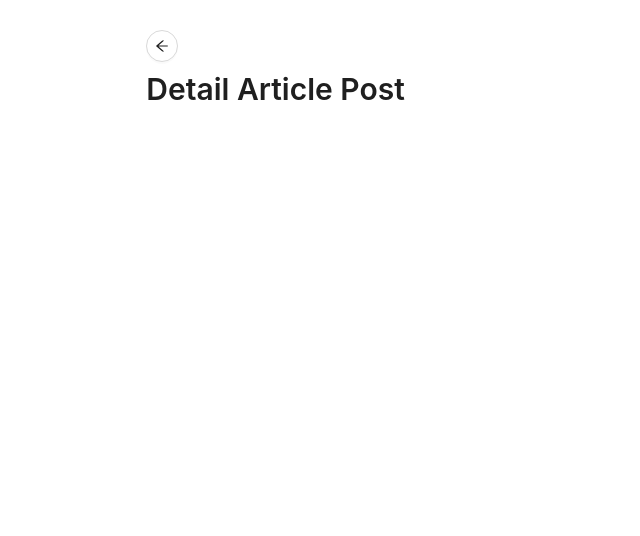
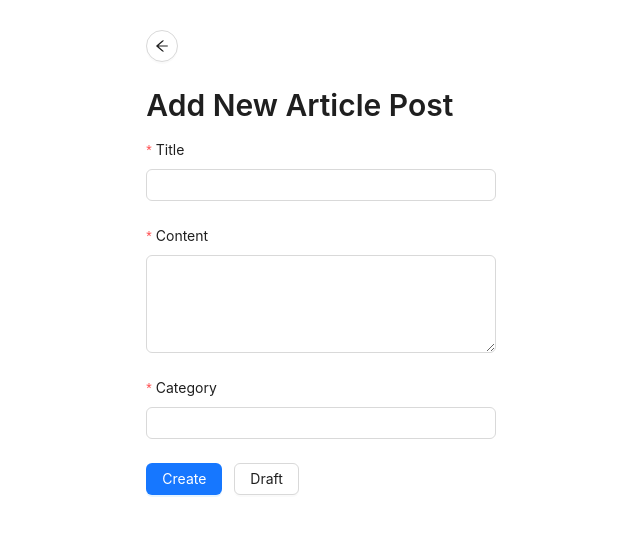
Before and after one commit to bimogempar/test-fs-sharing-vision, a React (Create React App) app in the folder frontend/: page /article/create in a window 1280 px wide. Shown: the top 536 px of the page, without its empty margins (92-732 px from the left). Built offline with nearby package versions, Linux system fonts and the light colour scheme; no server answers.

Commit message:
refactor: flow crud

```diff
--- a/frontend/src/App.js
+++ b/frontend/src/App.js
@@ -3,12 +3,14 @@ import Root from './pages/root';
 import 'antd/dist/reset.css';
 import Layout from './pages/layout';
 import DetailArticle from './pages/detail-article';
+import AddNewArticlePost from './pages/add-new-article';
 
 function App() {
   return (
     <Routes>
       <Route path="/" element={<Layout />}>
         <Route index element={<Root />} />
+        <Route path="article/create" element={<AddNewArticlePost />} />
         <Route path="article/:id" element={<DetailArticle />} />
         <Route path="*" element={<div>not found page</div>} />
       </Route>
--- /dev/null
+++ b/frontend/src/pages/add-new-article.jsx
@@ -0,0 +1,79 @@
+import { Button, Col, Form, Input, message, Row, Typography } from 'antd';
+import axios from 'axios';
+import React, { useState } from 'react';
+import { useNavigate } from 'react-router-dom';
+const { TextArea } = Input;
+const { Title } = Typography;
+
+const AddNewArticlePost = () => {
+    const [btnStatus, setBtnStatus] = useState('publish')
+    const [messageApi, contextHolder] = message.useMessage();
+    const navigate = useNavigate();
+
+    const handleNewArticle = (e) => {
+        messageApi.open({
+            key: 'create',
+            type: 'loading',
+            content: 'Loading...',
+        })
+        axios.post(`${process.env.REACT_APP_BE_URL}article`, { ...e, status: btnStatus })
+            .then(res => {
+                const { data: { message } } = res;
+                setTimeout(() => {
+                    messageApi.open({
+                        key: 'create',
+                        type: 'success',
+                        content: message,
+                    })
+                    setTimeout(() => {
+                        navigate('/')
+                    }, 1000);
+                }, 3000);
+            })
+            .catch(err => {
+                messageApi.open({
+                    key: 'create',
+                    type: 'error',
+                    content: err.message,
+                });
+            })
+    }
+
+    return (
+        <>
+            {contextHolder}
+            <Title level={2}>Add New Article Post</Title>
+            <Form
+                onFinish={(e) => handleNewArticle(e)}
+                labelCol={{ span: 4 }}
+                wrapperCol={{ span: 14 }}
+                layout="vertical"
+                style={{ maxWidth: 600 }}
+            >
+                <Form.Item label="Title" name="title" rules={[{ required: true, min: 20 }]}>
+                    <Input />
+                </Form.Item>
+                <Form.Item label="Content" name="content" rules={[{ required: true, min: 20 }]}>
+                    <TextArea rows={4} />
+                </Form.Item>
+                <Form.Item label="Category" name="category" rules={[{ required: true, min: 3 }]}>
+                    <Input />
+                </Form.Item>
+                <Row gutter={[12, 0]}>
+                    <Col>
+                        <Button type="primary" htmlType="submit" onClick={() => setBtnStatus('publish')}>
+                            Create
+                        </Button>
+                    </Col>
+                    <Col>
+                        <Button type="default" htmlType="submit" onClick={() => setBtnStatus('draft')}>
+                            Draft
+                        </Button>
+                    </Col>
+                </Row>
+            </Form>
+        </>
+    )
+}
+
+export default AddNewArticlePost
--- a/frontend/src/pages/detail-article.jsx
+++ b/frontend/src/pages/detail-article.jsx
@@ -1,8 +1,7 @@
 import React, { useEffect, useState } from 'react';
-import { Button, Col, Form, Input, Row, Select, Typography } from 'antd';
+import { Button, Col, Form, Input, Row, Typography } from 'antd';
 import { useLocation } from 'react-router-dom';
 import axios from 'axios';
-import { OptionStatus } from '../settings/OptionStatus';
 const { Title } = Typography;
 const { TextArea } = Input;
 
@@ -29,8 +28,6 @@ const DetailArticle = () => {
         // eslint-disable-next-line react-hooks/exhaustive-deps
     }, []);
 
-    console.log({ location, detailPost })
-
     return (
         <>
             <Title level={2}>Detail Article Post</Title>
@@ -48,7 +45,7 @@ const DetailArticle = () => {
                             defaultValue={detailPost.title}
                         />
                     </Form.Item>
-                    <Form.Item label="Content" name="content" initialValue={detailPost.content} rules={[{ required: true, min: 200 }]}>
+                    <Form.Item label="Content" name="content" initialValue={detailPost.content} rules={[{ required: true, min: 20 }]}>
                         <TextArea
                             defaultValue={detailPost.content}
                             rows={4}
@@ -57,12 +54,6 @@ const DetailArticle = () => {
                     <Form.Item label="Category" name="category" initialValue={detailPost.category} rules={[{ required: true, min: 3 }]}>
                         <Input
                             defaultValue={detailPost.category}
-                        />
-                    </Form.Item>
-                    <Form.Item label="Status" name="status" initialValue={detailPost.status} rules={[{ required: true }]}>
-                        <Select
-                            defaultValue={detailPost.status}
-                            options={OptionStatus}
                         />
                     </Form.Item>
                     <Row gutter={[12, 0]}>
--- a/frontend/src/pages/layout.jsx
+++ b/frontend/src/pages/layout.jsx
@@ -19,7 +19,7 @@ const Layout = () => {
                 xl={16}
                 style={{ padding: '15px' }}
             >
-                {location.pathname !== '/' && <Button style={{ marginBottom: '8px' }} type='default' shape='circle' onClick={() => navigate(-1)} icon={<ArrowLeftOutlined />} />}
+                {location.pathname !== '/' && <Button style={{ marginBottom: '24px' }} type='default' shape='circle' onClick={() => navigate(-1)} icon={<ArrowLeftOutlined />} />}
                 <Outlet />
             </Col>
         </Row>
--- a/frontend/src/pages/root.jsx
+++ b/frontend/src/pages/root.jsx
@@ -1,4 +1,4 @@
-import { Col, Row, Typography, Tabs, message } from 'antd';
+import { Col, Row, Typography, Tabs, message, Button } from 'antd';
 import React, { useEffect, useState } from 'react';
 import TablePosts from '../components/TablePosts';
 import { ColumnTablePostData } from '../settings/ColumnTablePostData';
@@ -55,7 +55,7 @@ const Root = () => {
         <>
             <Title level={2}>All Posts</Title>
             {contextHolder}
-            <Row>
+            <Row justify="space-between">
                 <Tabs
                     defaultActiveKey="1"
                     type="card"
@@ -63,6 +63,9 @@ const Root = () => {
                     items={OptionTab}
                     onChange={(e) => setFilter(e)}
                 />
+                <Button type='primary' onClick={() => navigate('/article/create')}>
+                    Add New
+                </Button>
             </Row>
             <Row>
                 <Col
@@ -70,7 +73,7 @@ const Root = () => {
                 >
                     <TablePosts
                         loading={loadingTable}
-                        columns={ColumnTablePostData({ navigate })}
+                        columns={ColumnTablePostData({ navigate, filter })}
                         data={data}
                     />
                 </Col>
--- a/frontend/src/settings/ColumnTablePostData.js
+++ b/frontend/src/settings/ColumnTablePostData.js
@@ -1,7 +1,7 @@
 import { DeleteTwoTone, EditTwoTone } from "@ant-design/icons";
 import { Col, Row, Tag } from "antd";
 
-export const ColumnTablePostData = ({ navigate }) => [
+export const ColumnTablePostData = ({ navigate, filter }) => [
     {
         title: 'Title',
         dataIndex: 'title',
@@ -39,6 +39,7 @@ export const ColumnTablePostData = ({ navigate }) => [
         }
     },
     {
+        ...(filter !== 'trash' && {
             title: 'Action',
             key: 'action',
             render: record => (
@@ -48,13 +49,16 @@ export const ColumnTablePostData = ({ navigate }) => [
                             onClick={() => navigate(`/article/${record.id}`, { state: record })}
                         />
                     </Col>
+                    {
                         <Col>
                             <DeleteTwoTone
                                 twoToneColor={'red'}
                                 onClick={() => console.log(record)}
                             />
                         </Col>
+                    }
                 </Row>
             )
+        })
     },
 ]
```
Lines whose indentation alone changed are shown as unchanged.
